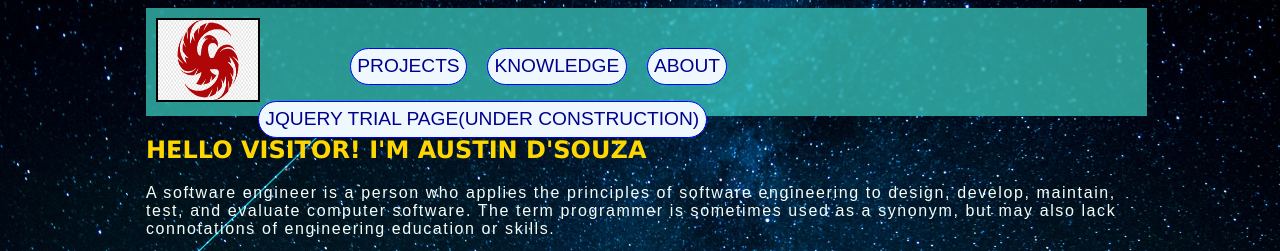
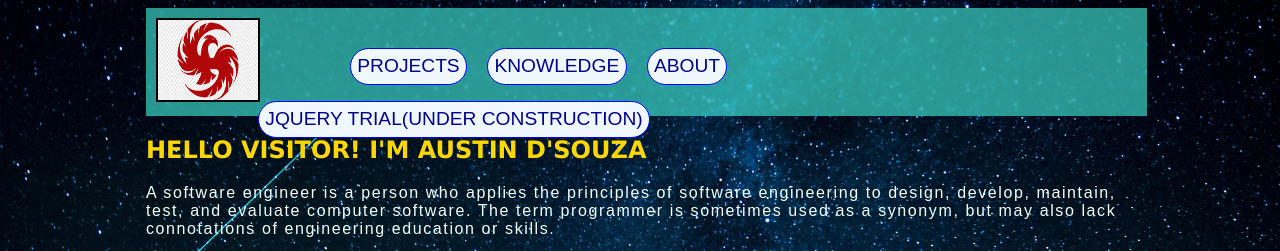
Before and after one commit to austin316dsouza/portfolio, a plain HTML site: page index.html in a window 1280 px wide. Shown: the top 251 px of the page. Drawn offline with Linux system fonts and the light colour scheme.

Commit message:
Update index.html

```diff
--- a/index.html
+++ b/index.html
@@ -17,7 +17,7 @@
             <li id="first"> <a href="projects.html">Projects</a></li>
             <li><a href="knowledge.html" >Knowledge</a> </li>
             <li><a href="about.html">About</a></li>
-            <li><a href="Trial.html" target="_blank">Jquery Trial page(under construction)</a></li>
+            <li><a href="Trial.html" target="_blank">Jquery Trial(under construction)</a></li>
         </ul>
 
     </nav>
```
